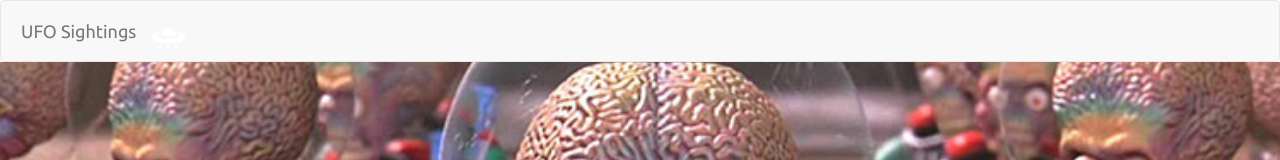
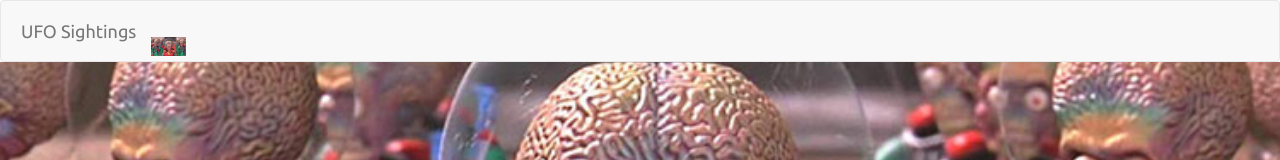
Before and after one commit to bdowd91/extraterrestrial_findings, a plain HTML site: page JavaScript Homework/index.html in a window 1280 px wide. Shown: the top 160 px of the page. Drawn offline with nearby package versions, Linux system fonts and the light colour scheme.

Commit message:
Update index.html

```diff
--- a/JavaScript Homework/index.html
+++ b/JavaScript Homework/index.html
@@ -16,7 +16,7 @@
       <div class="container-fluid">
         <div class="navbar-header">
           <a class="navbar-brand" href="index.html">UFO Sightings
-            <img class="nav-ufo" src="static/images/ufo.svg">
+            <img class="nav-ufo" src="static/images/marsattacks.jpg">
           </a>
         </div>
       </div>
```
